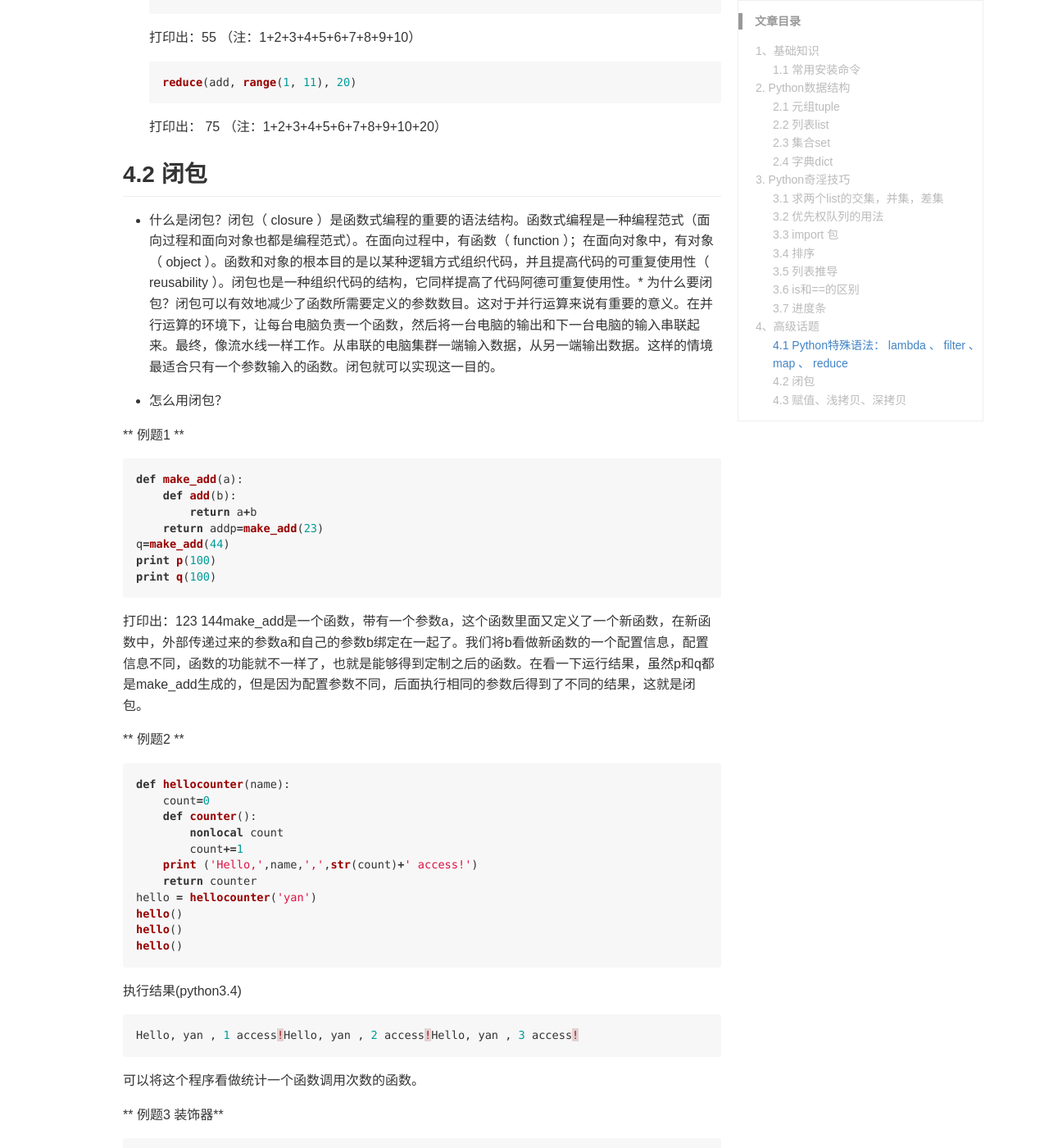
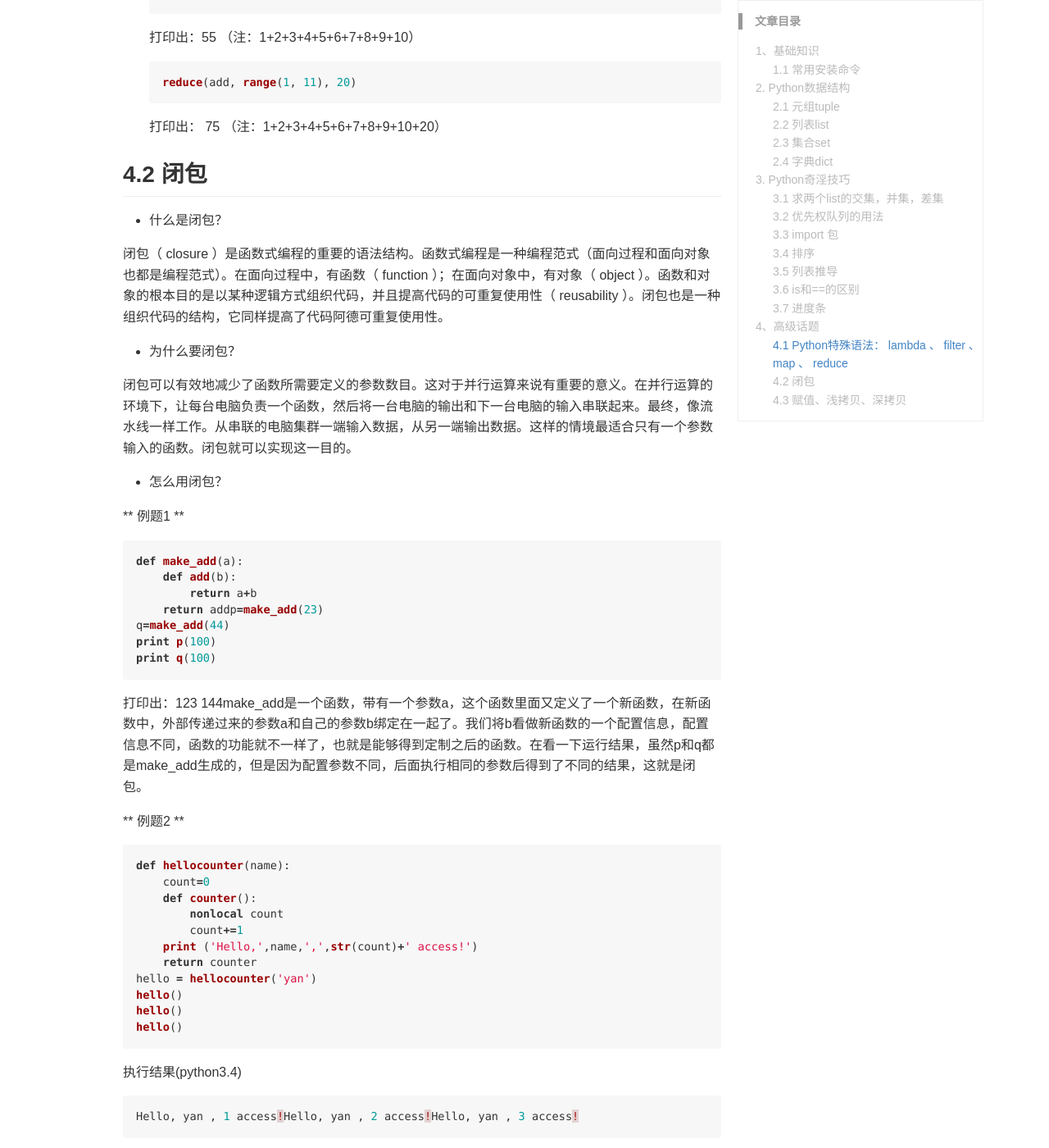
Before and after one commit to Jarlonyan/jarlonyan.github.io, a Jekyll site: the page built from _posts/blog/2017-04-02-python学习.md, in a window 1280 px wide and 1400 px high, scrolled down 6803 px. Shown: the whole window at 82% size. Built offline with Jekyll 4.4.1, drawn with Linux system fonts in a browser that asks for light colours; comment, search, counter and statistics services are not loaded.

````diff
--- a/_posts/blog/2017-04-02-python学习.md
+++ b/_posts/blog/2017-04-02-python学习.md
@@ -287,11 +287,18 @@ reduce(add, range(1, 11), 20)
 打印出： 75       （注：1+2+3+4+5+6+7+8+9+10+20）
 
 ## 4.2 闭包
-+ 什么是闭包？闭包（ closure ）是函数式编程的重要的语法结构。函数式编程是一种编程范式（面向过程和面向对象也都是编程范式）。在面向过程中，有函数（ function ）；在面向对象中，有对象（ object ）。函数和对象的根本目的是以某种逻辑方式组织代码，并且提高代码的可重复使用性（ reusability ）。闭包也是一种组织代码的结构，它同样提高了代码阿德可重复使用性。* 为什么要闭包？闭包可以有效地减少了函数所需要定义的参数数目。这对于并行运算来说有重要的意义。在并行运算的环境下，让每台电脑负责一个函数，然后将一台电脑的输出和下一台电脑的输入串联起来。最终，像流水线一样工作。从串联的电脑集群一端输入数据，从另一端输出数据。这样的情境最适合只有一个参数输入的函数。闭包就可以实现这一目的。
++ 什么是闭包？
+
+闭包（ closure ）是函数式编程的重要的语法结构。函数式编程是一种编程范式（面向过程和面向对象也都是编程范式）。在面向过程中，有函数（ function ）；在面向对象中，有对象（ object ）。函数和对象的根本目的是以某种逻辑方式组织代码，并且提高代码的可重复使用性（ reusability ）。闭包也是一种组织代码的结构，它同样提高了代码阿德可重复使用性。
+
++ 为什么要闭包？
+
+闭包可以有效地减少了函数所需要定义的参数数目。这对于并行运算来说有重要的意义。在并行运算的环境下，让每台电脑负责一个函数，然后将一台电脑的输出和下一台电脑的输入串联起来。最终，像流水线一样工作。从串联的电脑集群一端输入数据，从另一端输出数据。这样的情境最适合只有一个参数输入的函数。闭包就可以实现这一目的。
 
 + 怎么用闭包？
 
 ** 例题1 **
+
 ```python
 def make_add(a):
     def add(b):
@@ -301,9 +308,10 @@ q=make_add(44)
 print p(100)
 print q(100)
 ```
+
 打印出：123  144make_add是一个函数，带有一个参数a，这个函数里面又定义了一个新函数，在新函数中，外部传递过来的参数a和自己的参数b绑定在一起了。我们将b看做新函数的一个配置信息，配置信息不同，函数的功能就不一样了，也就是能够得到定制之后的函数。在看一下运行结果，虽然p和q都是make_add生成的，但是因为配置参数不同，后面执行相同的参数后得到了不同的结果，这就是闭包。
 
-** 例题2 **
+ ** 例题2 **
 ```python
 def hellocounter(name):
     count=0
@@ -323,7 +331,7 @@ Hello, yan , 1 access!Hello, yan , 2 access!Hello, yan , 3 access!
 ```
 可以将这个程序看做统计一个函数调用次数的函数。
 
-** 例题3 装饰器**
+ ** 例题3 装饰器 **
 
 ```python
 def makebold(fn):
@@ -345,6 +353,7 @@ def hello():
 ```
 
 这个程序就是传说中的装饰器。装饰器就是一种闭包。装饰器的概念：对函数（参数、返回值等）进行加工处理，生成一个功能增强版的一个函数。
+
 ## 4.3 赋值、浅拷贝、深拷贝
 
 + ①赋值赋值的3种形式：=、对象作为参数、返回值。在Python中，对象的赋值就是简单的对象引用，比如：
````
